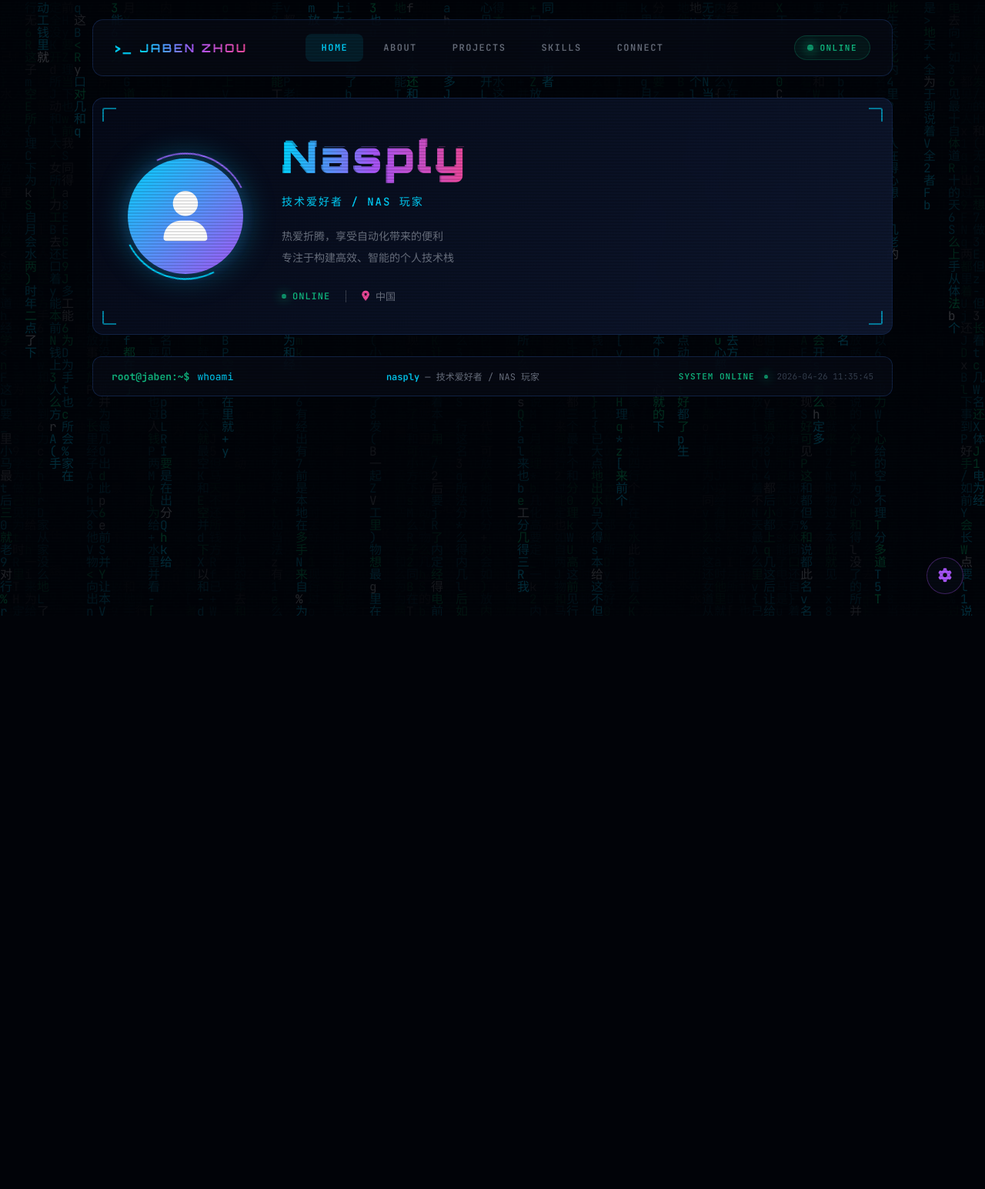
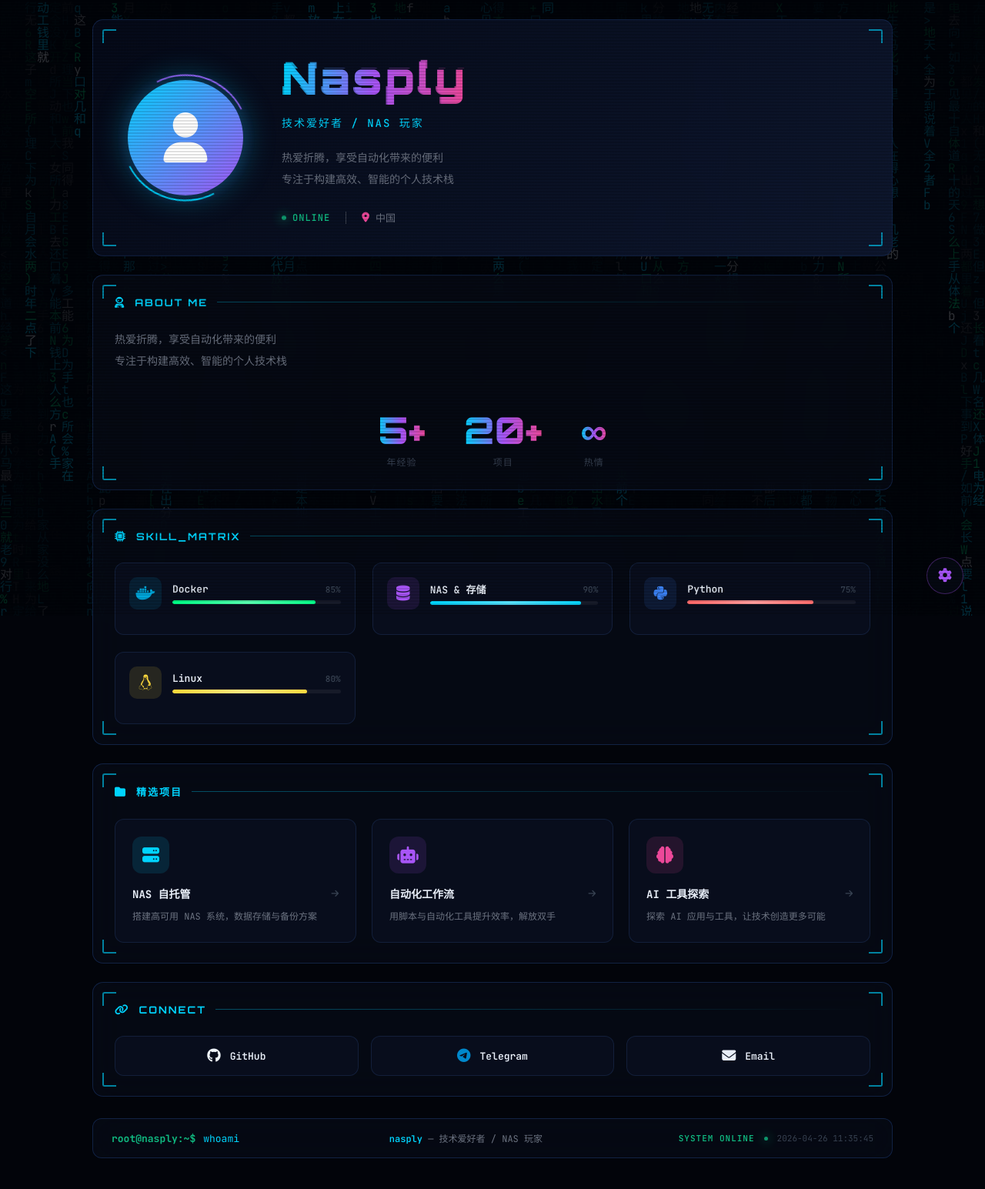
Before and after one commit to nasplycc/personal-homepage, a Flask app: page / in a window 1280 px wide. Shown: the whole page at 77% size. Before the commit the page ends 800 px from the top, so only its background shows below. Run offline with Flask 3, Linux system fonts and the light colour scheme; data comes from the database, SQL or seed files in the repository; data that the repository does not hold is empty.

Commit message:
✨ 优化前端布局：单页显示 + 返回顶部功能
- 移除顶部导航栏，所有内容在一页显示
- 添加右下角返回顶部按钮（滚动 400px 后显示）
- 所有 JABEN ZHOU/jaben 改为 Nasply
- 更新 CSS 样式支持返回顶部按钮
- 更新 JS 移除导航切换逻辑，添加返回顶部功能

```diff
--- a/app/static/js/app.js
+++ b/app/static/js/app.js
@@ -73,28 +73,26 @@ function updateTimestamp() {
     document.getElementById('timestamp').textContent = timestamp;
 }
 
-// ==================== 导航切换 ====================
-function switchSection(sectionId) {
-    document.querySelectorAll('.nav-link').forEach(link => {
-        link.classList.remove('active');
-        if (link.dataset.section === sectionId) {
-            link.classList.add('active');
+// ==================== 返回顶部 ====================
+function initBackToTop() {
+    const btn = document.getElementById('backToTop');
+
+    // 滚动时显示/隐藏按钮
+    window.addEventListener('scroll', () => {
+        if (window.scrollY > 400) {
+            btn.classList.add('visible');
+        } else {
+            btn.classList.remove('visible');
         }
     });
 
-    const sections = ['home', 'about', 'projects', 'skills', 'connect'];
-    sections.forEach(id => {
-        const section = document.getElementById(`${id}-section`);
-        if (section) section.style.display = 'none';
+    // 点击返回顶部
+    btn.addEventListener('click', () => {
+        window.scrollTo({
+            top: 0,
+            behavior: 'smooth'
+        });
     });
-
-    const targetSection = document.getElementById(`${sectionId}-section`);
-    if (targetSection) {
-        targetSection.style.display = 'block';
-        targetSection.style.animation = 'none';
-        targetSection.offsetHeight;
-        targetSection.style.animation = 'fadeIn 0.5s ease-out';
-    }
 }
 
 // ==================== 技能图标映射 ====================
@@ -131,8 +129,17 @@ function getProjectIconClass(projectName) {
 // ==================== 加载个人资料 ====================
 async function loadProfile() {
     try {
-        const response = await fetch('/api/profile');
-        const data = await response.json();
+        let data;
+        // 尝试从 API 加载，失败则从 data.json 加载
+        try {
+            const response = await fetch('/api/profile');
+            data = await response.json();
+        } catch {
+            // 回退到 data.json（GitHub Pages 静态模式）
+            const response = await fetch('data.json');
+            const staticData = await response.json();
+            data = staticData.profile;
+        }
 
         const nameEl = document.getElementById('name');
         nameEl.textContent = data.name;
@@ -162,8 +169,17 @@ async function loadProfile() {
 // ==================== 加载技能 ====================
 async function loadSkills() {
     try {
-        const response = await fetch('/api/skills');
-        const skills = await response.json();
+        let skills;
+        // 尝试从 API 加载，失败则从 data.json 加载
+        try {
+            const response = await fetch('/api/skills');
+            skills = await response.json();
+        } catch {
+            // 回退到 data.json（GitHub Pages 静态模式）
+            const response = await fetch('data.json');
+            const staticData = await response.json();
+            skills = staticData.skills;
+        }
 
         const container = document.getElementById('skills');
         container.innerHTML = '';
@@ -207,8 +223,17 @@ async function loadSkills() {
 // ==================== 加载项目 ====================
 async function loadProjects() {
     try {
-        const response = await fetch('/api/projects');
-        const projects = await response.json();
+        let projects;
+        // 尝试从 API 加载，失败则从 data.json 加载
+        try {
+            const response = await fetch('/api/projects');
+            projects = await response.json();
+        } catch {
+            // 回退到 data.json（GitHub Pages 静态模式）
+            const response = await fetch('data.json');
+            const staticData = await response.json();
+            projects = staticData.projects;
+        }
 
         const container = document.getElementById('projects');
         container.innerHTML = '';
@@ -271,8 +296,17 @@ async function loadProjects() {
 // ==================== 加载链接 ====================
 async function loadLinks() {
     try {
-        const response = await fetch('/api/links');
-        const links = await response.json();
+        let links;
+        // 尝试从 API 加载，失败则从 data.json 加载
+        try {
+            const response = await fetch('/api/links');
+            links = await response.json();
+        } catch {
+            // 回退到 data.json（GitHub Pages 静态模式）
+            const response = await fetch('data.json');
+            const staticData = await response.json();
+            links = staticData.links;
+        }
 
         const container = document.getElementById('links');
         container.innerHTML = '';
@@ -328,13 +362,7 @@ document.addEventListener('DOMContentLoaded', () => {
     updateTimestamp();
     setInterval(updateTimestamp, 1000);
 
-    document.querySelectorAll('.nav-link').forEach(link => {
-        link.addEventListener('click', () => {
-            switchSection(link.dataset.section);
-        });
-    });
-
-    switchSection('home');
+    initBackToTop();
 
     loadProfile();
     loadSkills();
--- a/app/templates/index.html
+++ b/app/templates/index.html
@@ -3,7 +3,7 @@
 <head>
     <meta charset="UTF-8">
     <meta name="viewport" content="width=device-width, initial-scale=1.0">
-    <title>Jaben Zhou | Personal Homepage</title>
+    <title>Nasply | Personal Homepage</title>
     <link rel="stylesheet" href="/static/css/style.css">
     <link rel="stylesheet" href="https://cdnjs.cloudflare.com/ajax/libs/font-awesome/6.5.0/css/all.min.css">
     <link href="https://fonts.googleapis.com/css2?family=JetBrains+Mono:wght@400;500;600;700&family=Orbitron:wght@400;600;700;900&display=swap" rel="stylesheet">
@@ -17,29 +17,6 @@
 
     <!-- 主容器 -->
     <div class="main-container">
-        <!-- 顶部导航栏 -->
-        <nav class="top-nav">
-            <div class="nav-left">
-                <span class="nav-logo">
-                    <span class="prompt">&gt;_</span>
-                    <span class="logo-text">JABEN ZHOU</span>
-                </span>
-            </div>
-            <ul class="nav-center">
-                <li class="nav-link active" data-section="home">HOME</li>
-                <li class="nav-link" data-section="about">ABOUT</li>
-                <li class="nav-link" data-section="projects">PROJECTS</li>
-                <li class="nav-link" data-section="skills">SKILLS</li>
-                <li class="nav-link" data-section="connect">CONNECT</li>
-            </ul>
-            <div class="nav-right">
-                <span class="online-status">
-                    <span class="status-dot"></span>
-                    <span class="status-label">ONLINE</span>
-                </span>
-            </div>
-        </nav>
-
         <!-- 首页大卡片 - 参考图风格 -->
         <section class="card hero-section" id="home-section">
             <div class="card-corners">
@@ -57,7 +34,7 @@
                     </div>
                 </div>
                 <div class="hero-content">
-                    <h1 class="hero-name glitch" id="name" data-text="Jaben Zhou">Jaben Zhou</h1>
+                    <h1 class="hero-name glitch" id="name" data-text="Nasply">Nasply</h1>
                     <p class="hero-title" id="title">技术爱好者 / NAS 玩家 / 自动化实践</p>
                     <p class="hero-bio" id="bio">热爱折腾，享受自动化带来的便利。<br>专注于构建高效、智能的个人技术栈。</p>
                     <div class="hero-footer">
@@ -76,7 +53,7 @@
         </section>
 
         <!-- ABOUT 模块 -->
-        <section class="card about-section" id="about-section" style="display: none;">
+        <section class="card about-section" id="about-section">
             <div class="card-corners">
                 <span class="corner tl"></span>
                 <span class="corner tr"></span>
@@ -108,7 +85,7 @@
         </section>
 
         <!-- 技能矩阵卡片 -->
-        <section class="card skills-section" id="skills-section" style="display: none;">
+        <section class="card skills-section" id="skills-section">
             <div class="card-corners">
                 <span class="corner tl"></span>
                 <span class="corner tr"></span>
@@ -126,7 +103,7 @@
         </section>
 
         <!-- 项目展示卡片 -->
-        <section class="card projects-section" id="projects-section" style="display: none;">
+        <section class="card projects-section" id="projects-section">
             <div class="card-corners">
                 <span class="corner tl"></span>
                 <span class="corner tr"></span>
@@ -144,7 +121,7 @@
         </section>
 
         <!-- 社交链接卡片 -->
-        <section class="card connect-section" id="connect-section" style="display: none;">
+        <section class="card connect-section" id="connect-section">
             <div class="card-corners">
                 <span class="corner tl"></span>
                 <span class="corner tr"></span>
@@ -164,12 +141,12 @@
         <!-- 底部终端栏 -->
         <footer class="terminal-bar">
             <div class="terminal-left">
-                <span class="terminal-prompt">root@jaben:~$</span>
+                <span class="terminal-prompt">root@nasply:~$</span>
                 <span class="terminal-command">whoami</span>
                 <span class="terminal-cursor"></span>
             </div>
             <div class="terminal-middle">
-                <span class="terminal-output-user" id="terminal-user">jaben_zhou</span>
+                <span class="terminal-output-user" id="terminal-user">nasply</span>
                 <span class="terminal-output-desc" id="terminal-desc">— 技术折腾者 & 自动化实践者</span>
             </div>
             <div class="terminal-right">
@@ -180,6 +157,11 @@
         </footer>
     </div>
 
+    <!-- 返回顶部按钮 -->
+    <button class="back-to-top" id="backToTop" title="返回顶部">
+        <i class="fas fa-arrow-up"></i>
+    </button>
+
     <!-- 管理入口浮动按钮 -->
     <a href="/login" class="admin-btn" target="_self" title="管理后台">
         <i class="fas fa-cog"></i>
```
Also changed, not shown: app/static/css/style.css (+43 -0 lines), 1 other file.
